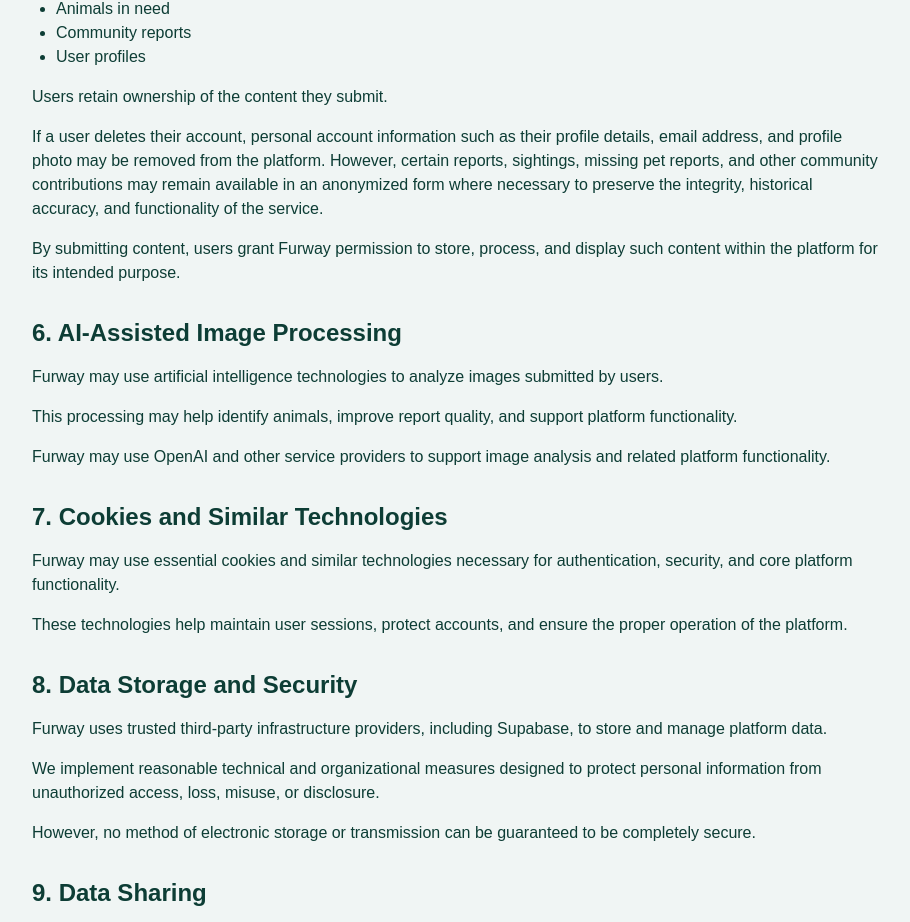
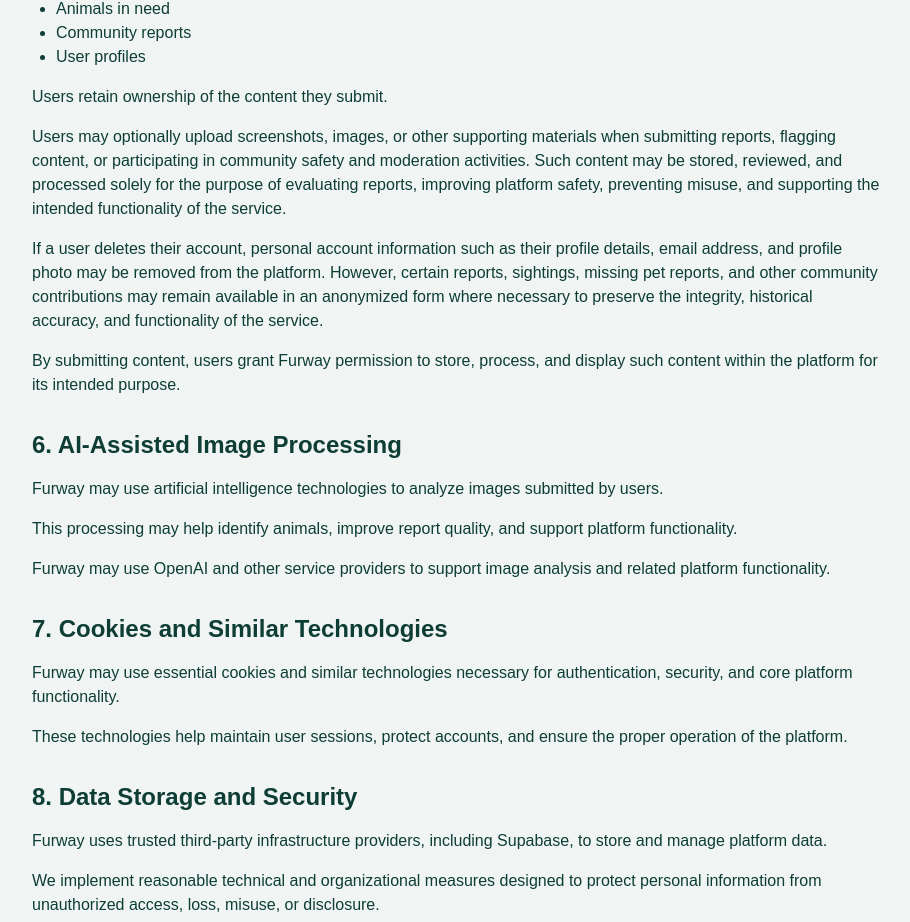
Before and after one commit to Dell609007/furway-website, a Next.js app: page /privacy in a window 1280 px wide. Shown: the part 1775-2697 px from the top of the page, without its empty margins (184-1094 px from the left). Built offline with nearby package versions, Linux system fonts and the light colour scheme.

Commit message:
Update privacy policy for report screenshots

```diff
--- a/app/privacy/page.tsx
+++ b/app/privacy/page.tsx
@@ -156,6 +156,15 @@ export default function PrivacyPage() {
           </p>
 
           <p className="mt-4">
+  Users may optionally upload screenshots, images, or other supporting
+  materials when submitting reports, flagging content, or participating
+  in community safety and moderation activities. Such content may be
+  stored, reviewed, and processed solely for the purpose of evaluating
+  reports, improving platform safety, preventing misuse, and supporting
+  the intended functionality of the service.
+</p>
+
+          <p className="mt-4">
             If a user deletes their account, personal account information such
             as their profile details, email address, and profile photo may be
             removed from the platform. However, certain reports, sightings,
```
